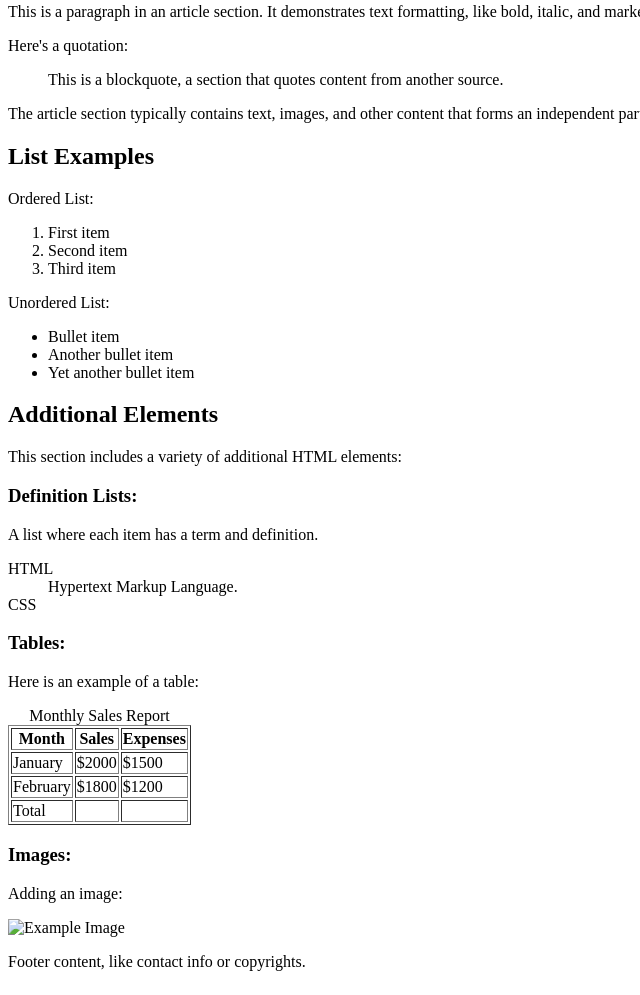
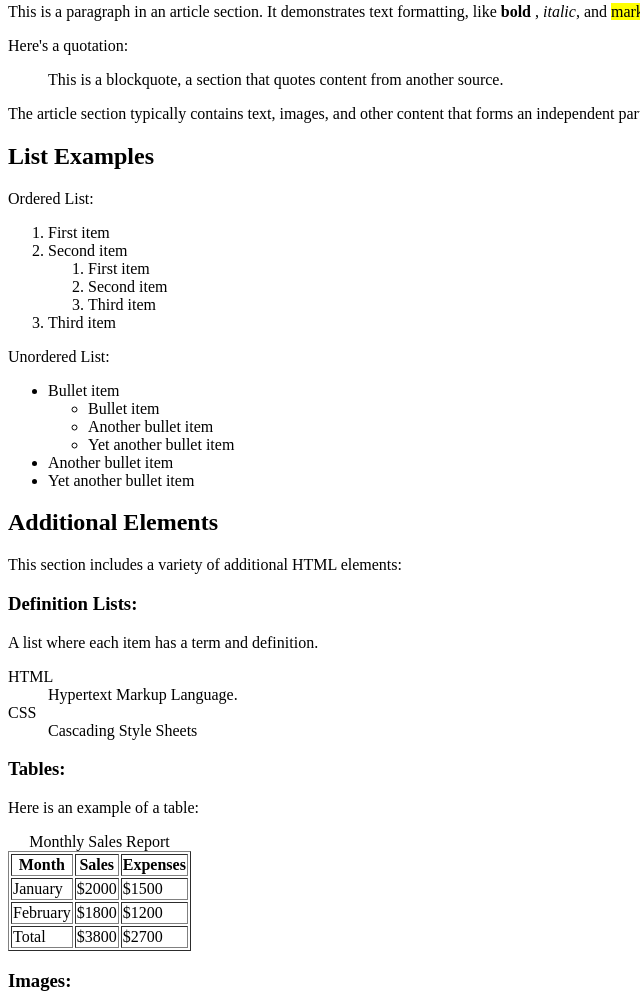
Before and after one commit to Ramisa789/Lab2, a plain HTML site: page news.html in a window 1280 px wide. Shown: the part 198-1193 px from the top of the page, without its empty margins (0-640 px from the left). Drawn offline with Linux system fonts and the light colour scheme.

Commit message:
news updated

```diff
--- a/news.html
+++ b/news.html
@@ -31,7 +31,7 @@ Description : A simple HTML file.
         <article>
             <h2>Article Title</h2>
 
-			<p>This is a paragraph in an article section. It demonstrates text formatting, like bold, italic, and marked text.</p>
+			<p>This is a paragraph in an article section. It demonstrates text formatting, like <b>bold </b>, <i>italic</i>, and <mark>marked</mark> text.</p>
 			<!-- To emphasize specific words in the paragraph, apply appropriate HTML tags:
 			<strong> or <b> for bold text,
 			<em> or <i> for italic text, and
@@ -53,12 +53,22 @@ Description : A simple HTML file.
             <li>First item</li>
             <li>Second item</li>
 			<!--Make a sub-ordered list here-->
+            <ol>
+                <li>First item</li>
+                <li>Second item</li>
+                <li>Third item</li>
+            </ol>
             <li>Third item</li>
         </ol>
         <p>Unordered List:</p>
         <ul>
             <li>Bullet item</li>
 			<!--Make a sub-unordered list here-->
+            <ul>
+                <li>Bullet item</li>
+                <li>Another bullet item</li>
+                <li>Yet another bullet item</li>
+            </ul>
             <li>Another bullet item</li>
             <li>Yet another bullet item</li>
         </ul>
@@ -74,7 +84,7 @@ Description : A simple HTML file.
             <dt>HTML</dt>
             <dd>Hypertext Markup Language.</dd>
 			<dt>CSS</dt>
-            <dd><!--Add CSS definition here--></dd>
+            <dd>Cascading Style Sheets</dd>
         </dl>
 
 
@@ -104,15 +114,18 @@ Description : A simple HTML file.
 			<tfoot>
 				<tr>
 					<td>Total</td>
-					<td><!--Put column total here--></td>
-					<td><!--Put column total here--></td>
+					<td>$3800</td>
+					<td>$2700</td>
 				</tr>
 			</tfoot>
         </table>
 
 		<h3>Images:</h3>
         <p>Adding an image:</p>
-        <img src="example.jpg" alt="Example Image"> <!--Fix addressing issue-->
+
+        <img src =" images/example.jpg " alt =" Example JPEG Image " width ="500">
+
+        <!--Fix addressing issue-->
     </section>
 
     <footer>
```
